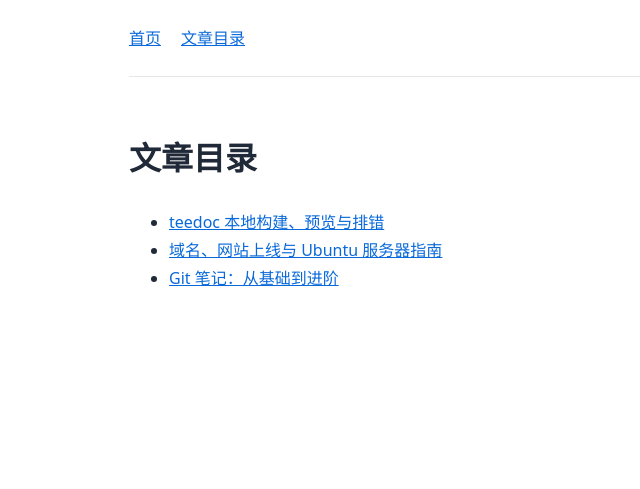
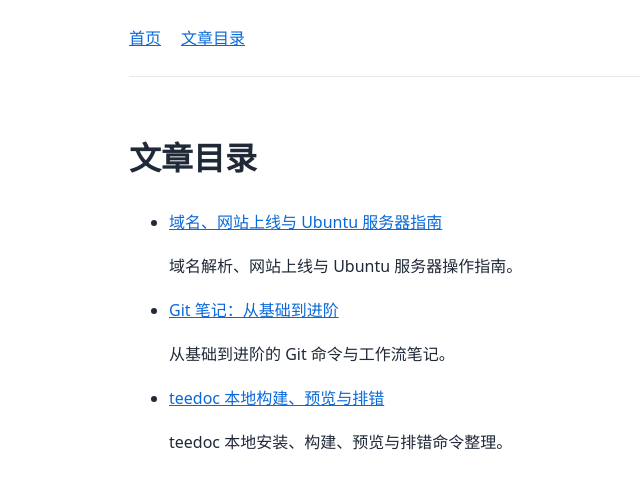
Before and after one commit to kingo0807/my-website, a Jekyll site: the page built from guides/index.md, in a window 1280 px wide. Shown: the top 489 px of the page, without its empty margins (31-671 px from the left). Built offline with Jekyll 4.4.1, drawn with Linux system fonts in a browser that asks for light colours.

Commit message:
feat(site): convert guides to Jekyll collection

```diff
--- a/_config.yml
+++ b/_config.yml
@@ -8,3 +8,8 @@ markdown: kramdown
 kramdown:
   input: GFM
   syntax_highlighter: rouge
+
+collections:
+  guides:
+    output: true
+    permalink: /guides/:name/
--- a/guides/git.md
+++ b/_guides/git.md
@@ -1,7 +1,8 @@
 ---
 layout: article
 title: "Git 笔记：从基础到进阶"
-permalink: /guides/git/
+date: 2026-09-03
+description: "从基础到进阶的 Git 命令与工作流笔记。"
 ---
 
 # Git 笔记：从基础到进阶
--- a/guides/teedoc.md
+++ b/_guides/teedoc.md
@@ -1,7 +1,8 @@
 ---
 layout: article
 title: "teedoc 本地构建、预览与排错"
-permalink: /guides/teedoc/
+date: 2026-09-03
+description: "teedoc 本地安装、构建、预览与排错命令整理。"
 ---
 
 # teedoc 本地构建、预览与排错命令整理
--- a/guides/index.md
+++ b/guides/index.md
@@ -6,6 +6,13 @@ permalink: /guides/
 
 # 文章目录
 
-- [teedoc 本地构建、预览与排错]({{ '/guides/teedoc/' | relative_url }})
-- [域名、网站上线与 Ubuntu 服务器指南]({{ '/guides/domain-hosting/' | relative_url }})
-- [Git 笔记：从基础到进阶]({{ '/guides/git/' | relative_url }})
+<ul class="guide_list">
+{% for guide in site.guides %}
+  <li>
+    <a href="{{ guide.url | relative_url }}">{{ guide.title | escape }}</a>
+    {% if guide.description %}
+    <p>{{ guide.description | escape }}</p>
+    {% endif %}
+  </li>
+{% endfor %}
+</ul>
```
Also changed, not shown: _guides/domain-hosting.md (renamed from guides/domain-hosting.md, +2 -1 lines).
